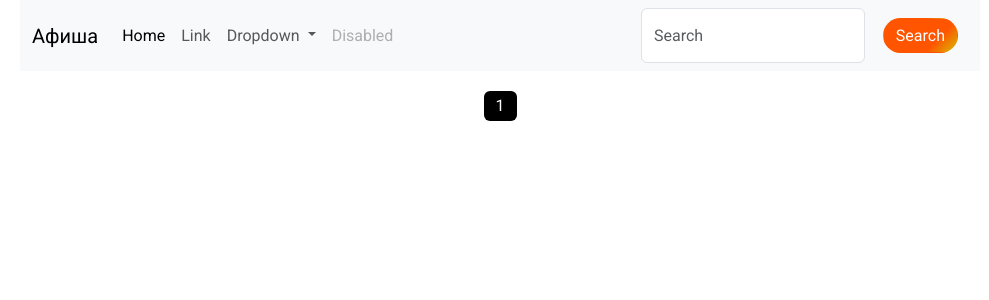
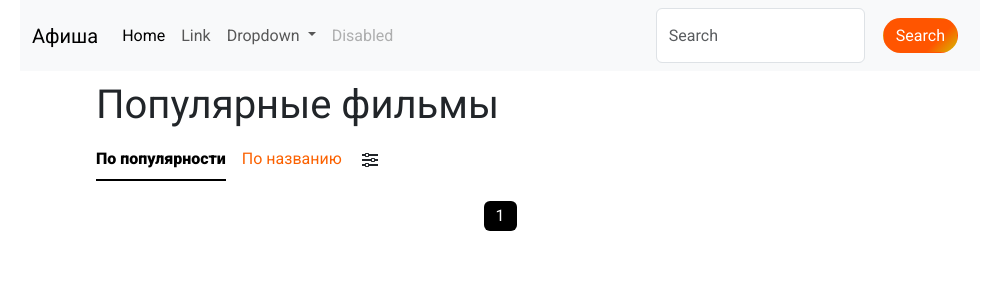
Before and after one commit to Lumberj3ck/Cinema, a Django app: page /movies/ in a window 1280 px wide. Shown: the top 300 px of the page, without its empty margins (140-1129 px from the left). Run offline with Django 4.2, Linux system fonts and the light colour scheme; data that the repository does not hold is empty.

Commit message:
minor updates updated filter added filter by genre

```diff
--- a/FilmLibrary/static/FilmLibrary/style_for_film_list.css
+++ /dev/null
@@ -1,183 +0,0 @@
-/*Stylesheet for film list at url /movies */
-* {
-    box-sizing: border-box;
-    margin: 0;
-    padding: 0;
-}
-
-body {
-    font-family: 'Roboto', sans-serif;
-}
-
-.wrapper {
-    margin: 0 auto;
-    max-width: 1050px;
-}
-
-.card_counter {
-    display: flex;
-    min-width: 24px;
-    flex-direction: column;
-}
-
-.card-body {
-    display: flex;
-}
-
-.card_img {
-    width: 72px;
-    min-width: 72px;
-    height: 108px;
-}
-
-.card_wraps {
-    /*padding: 10px;*/
-    margin-left: 20px;
-    display: flex;
-    width: 100%;
-    justify-content: space-between;
-}
-
-.card-title {
-    font-size: 18px;
-    font-weight: 500;
-    line-height: 22px;
-}
-
-.card-text {
-    font-size: 13px;
-    line-height: 16px;
-}
-
-.sub_field {
-    margin-bottom: 4px;
-    opacity: 0.6;
-    color: #5c5e5f;
-    font-size: 12px;
-    font-style: normal;
-    font-weight: 700;
-    line-height: normal;
-}
-
-.sub_field:first-child {
-    opacity: 0.95;
-    margin-bottom: 10px;
-}
-
-.card {
-    border-radius: 16px;
-    transition-timing-function: ease-out;
-    transition-duration: .15s;
-    transition-property: background-color;
-    border: none;
-    border-bottom: 0.09px solid rgba(176, 176, 176, 0.37);
-    display: block;
-}
-
-.card:hover {
-    background-color: rgba(220, 218, 218, 0.22);
-}
-
-.btn {
-    width: 90px;
-    /*min-width: 50%;*/
-    height: 35px;
-    display: flex;
-    align-items: center;
-    justify-content: center;
-    color: white !important;
-    background: linear-gradient(135deg, #f50 69.93%, #d6bb00);
-    border-radius: 40px;
-    transition: transform .2s ease-out;
-    margin: 10px;
-
-}
-
-.btn:hover {
-    background: linear-gradient(135deg, #eb4e00 69.91%, #c5ac00);
-    /*width: 95px;*/
-    /*height: 40px;*/
-    transform: scale(1.05);
-}
-
-.pagination {
-    margin: 20px 0;
-    font-size: 13px;
-    justify-content: center;
-    --bs-pagination-color: black;
-    --bs-pagination-active-color: white;
-    --bs-pagination-active-bg: black;
-    --bs-pagination-active-border-color: #2a2929;
-    gap: 7px;
-    --bs-pagination-hover-color: none;
-    --bs-pagination-hover-bg: rgba(167, 166, 166, 0.15);
-    --bs-pagination-focus-color: none;
-    --bs-pagination-focus-bg: none;
-    --bs-pagination-focus-box-shadow: rgba(0, 0, 0, 0.1) 0px 4px 12px;
-    --bs-pagination-border-width: none;
-    --bs-pagination-border-color: none;
-    --bs-pagination-bg: none;
-    font-weight: 500;
-    line-height: 18px;
-}
-
-.rating-positive {
-    color: #7aba13;
-}
-
-.rating-neutral {
-    color: #777;
-}
-
-.rating-negative {
-    color: red;
-}
-
-.nav {
-    --bs-nav-link-color: #fb6100;
-    --bs-nav-tabs-link-hover-border-color: black;
-    --bs-nav-link-hover-color: #fb6100;
-    --bs-nav-link-font-weight: 500;
-    --bs-nav-tabs-link-active-color: black;
-    --bs-nav-tabs-link-active-bg: black;
-    --bs-nav-tabs-link-active-border-color: black;
-    --bs-nav-link-focus-box-shadow: black;
-    --bs-nav-item-focus-box-shadow: black;
-    --bs-nav-link-transition: black;
-
-}
-
-.nav-underline .nav-link:focus, .nav-underline {
-    /*border: 0.1px solid black;*/
-}
-
-.nav-link:focus {
-  text-decoration: none !important;
-    border:none !important;
-}
-
-@media (min-width: 200px) {
-    .container, .container-md, .container-sm {
-        max-width: 100%;
-    }
-
-    .sub_field:last-child {
-        display: none;
-    }
-}
-
-@media (min-width: 576px) {
-    .container, .container-md, .container-sm {
-        max-width: 540px;
-    }
-
-    .sub_field:last-child {
-        display: block;
-    }
-}
-
-@media (min-width: 768px) {
-    .container, .container-md, .container-sm {
-        max-width: 65%;
-    }
-}
--- /dev/null
+++ b/FilmLibrary/static/spam/style_for_film_list.css
@@ -0,0 +1,223 @@
+/*Stylesheet for film list at url /movies */
+* {
+    box-sizing: border-box;
+    margin: 0;
+    padding: 0;
+}
+
+body {
+    font-family: 'Roboto', sans-serif;
+}
+
+.wrapper {
+    margin: 0 auto;
+    max-width: 1050px;
+}
+
+.card_counter {
+    display: flex;
+    min-width: 24px;
+    flex-direction: column;
+}
+
+.card-body {
+    display: flex;
+}
+
+.card_img {
+    width: 72px;
+    min-width: 72px;
+    height: 108px;
+}
+
+.card_wraps {
+    /*padding: 10px;*/
+    margin-left: 20px;
+    display: flex;
+    width: 100%;
+    justify-content: space-between;
+}
+
+.card-title {
+    font-size: 18px;
+    font-weight: 500;
+    line-height: 22px;
+}
+
+.card-text {
+    font-size: 13px;
+    line-height: 16px;
+}
+
+.sub_field {
+    margin-bottom: 4px;
+    opacity: 0.6;
+    color: #5c5e5f;
+    font-size: 12px;
+    font-style: normal;
+    font-weight: 700;
+    line-height: normal;
+}
+
+.sub_field:first-child {
+    opacity: 0.95;
+    margin-bottom: 10px;
+}
+
+.card {
+    border-radius: 16px;
+    transition-timing-function: ease-out;
+    transition-duration: .15s;
+    transition-property: background-color;
+    border: none;
+    border-bottom: 0.09px solid rgba(176, 176, 176, 0.37);
+    display: block;
+}
+
+.card:hover {
+    background-color: rgba(220, 218, 218, 0.22);
+}
+
+.btn {
+    width: max-content;
+    /*min-width: 50%;*/
+    height: 35px;
+    display: flex;
+    align-items: center;
+    justify-content: center;
+    color: white !important;
+    background: linear-gradient(135deg, #f50 69.93%, #d6bb00);
+    border-radius: 40px;
+    transition: transform .2s ease-out;
+    margin: 10px;
+
+}
+
+.btn:hover {
+    background: linear-gradient(135deg, #eb4e00 69.91%, #c5ac00);
+    /*width: 95px;*/
+    /*height: 40px;*/
+    transform: scale(1.05);
+}
+.filter_settings {
+  /* Сбросим границу, фон и отступы */
+  border: none;
+  background-color: transparent;
+  margin-left: 10px;
+  padding: 10px;
+  cursor: pointer;
+  text-decoration: none;
+  outline: none;
+  font-family: inherit;
+  font-size: inherit;
+  color: inherit;
+    display: grid;
+    align-items: center;
+    justify-content: center;
+}
+.filter_settings:hover{
+    background-color: rgba(165, 165, 165, 0.12);
+}
+.pagination {
+    margin: 20px 0;
+    font-size: 13px;
+    justify-content: center;
+    --bs-pagination-color: black;
+    --bs-pagination-active-color: white;
+    --bs-pagination-active-bg: black;
+    --bs-pagination-active-border-color: #2a2929;
+    gap: 7px;
+    --bs-pagination-hover-color: none;
+    --bs-pagination-hover-bg: rgba(167, 166, 166, 0.15);
+    --bs-pagination-focus-color: none;
+    --bs-pagination-focus-bg: none;
+    --bs-pagination-focus-box-shadow: rgba(0, 0, 0, 0.1) 0px 4px 12px;
+    --bs-pagination-border-width: none;
+    --bs-pagination-border-color: none;
+    --bs-pagination-bg: none;
+    font-weight: 500;
+    line-height: 18px;
+}
+
+.rating-positive {
+    color: #7aba13;
+}
+
+.rating-neutral {
+    color: #777;
+}
+
+.rating-negative {
+    color: red;
+}
+
+.nav {
+    --bs-nav-link-color: #fb6100;
+    --bs-nav-tabs-link-hover-border-color: black;
+    --bs-nav-link-hover-color: #fb6100;
+    --bs-nav-link-font-weight: 500;
+    --bs-nav-tabs-link-active-color: black;
+    --bs-nav-tabs-link-active-bg: black;
+    --bs-nav-tabs-link-active-border-color: black;
+}
+
+.nav-link {
+    --bs-focus-ring-color: none;
+}
+
+.radio_item {
+    display: block;
+    margin-bottom: 10px;
+}
+
+.icon {
+    display: inline-block;
+    width: 1em;
+    height: 1em;
+    stroke-width: 0;
+    stroke: currentColor;
+    fill: currentColor;
+}
+
+.btn-close{
+    --bs-btn-close-focus-shadow:none;
+}
+[type='radio'] {
+    border-radius: 50%;
+}
+
+[type='radio'], [type='checkbox'] {
+    --color-bg: #fff;
+    width: 20px;
+    height: 20px;
+    border: 0.1px solid rgba(148, 148, 148, 0.23);
+    background-color: white;
+}
+.filter__inner{
+    display: flex;
+}
+@media (min-width: 200px) {
+    .container, .container-md, .container-sm {
+        max-width: 100%;
+    }
+
+    .sub_field:last-child {
+        display: none;
+    }
+}
+
+@media (min-width: 576px) {
+    .container, .container-md, .container-sm {
+        max-width: 540px;
+    }
+
+    .sub_field:last-child {
+        display: block;
+    }
+}
+
+@media (min-width: 768px) {
+    .container, .container-md, .container-sm {
+        max-width: 65%;
+    }
+}
--- a/FilmLibrary/views.py
+++ b/FilmLibrary/views.py
@@ -39,11 +39,24 @@
 
 def list_of_films(request):
     films = Film.objects.all()
+    category = request.GET.get('sort-by')
+    genre = request.GET.get('genre')
+    if category not in ('rating', 'name'):
+        category = '-rating'
+    category = '-rating' if category == 'rating' else category
+    if genre and genre.isdigit():
+        films = Film.objects.filter(genres=genre)
+        # premiers = models.Collection.objects.get(name='Премьеры').films.filter(genres=genre)
+    else:
+        films = Film.objects.order_by(category)
+        # premiers = models.Collection.objects.get(name='Премьеры').films.order_by(category)
+    sort_by_name = category == 'name'
     slicer, current_page_number, page_obj = with_pagination(films, request)
     return render(request, 'FilmLibrary/list_of_films.html',
                       {'page_obj': page_obj,
                        'slicer': slicer,
                        'num_page': int(current_page_number),
+                       'sort_by_name': sort_by_name,
                        })
 
 
@@ -54,7 +67,7 @@
 
 def director_detail(request, director_slug):
     director = get_object_or_404(Director, slug=director_slug)
-    return render(request, 'FilmLibrary/actor_detail.html', {'actor': director})
+    return render(request, 'FilmLibrary/director_detail.html', {'actor': director})
 
 
 def actor_detail(request, actor_slug):
--- a/film_collections/views.py
+++ b/film_collections/views.py
@@ -4,10 +4,14 @@
 
 def premiere(request):
     category = request.GET.get('sort-by')
+    genre = request.GET.get('genre')
     if category not in ('rating', 'name'):
         category = '-rating'
     category = '-rating' if category == 'rating' else category
-    premiers = models.Collection.objects.get(name='Премьеры').films.order_by(category)
+    if genre and genre.isdigit():
+        premiers = models.Collection.objects.get(name='Премьеры').films.filter(genres=genre)
+    else:
+        premiers = models.Collection.objects.get(name='Премьеры').films.order_by(category)
     sort_by_name = category == 'name'
     slicer, current_page_number, page_obj = views.with_pagination(premiers, request, by_page=21)
     return render(request, 'FilmLibrary/film_premieres.html',
--- a/templates/FilmLibrary/film_detail.html
+++ b/templates/FilmLibrary/film_detail.html
@@ -4,6 +4,8 @@
     {% load static %}
     <meta charset="UTF-8">
     <title>{{ film.name }}</title>
+    <meta name="viewport" content="width=device-width, initial-scale=1" />
+
 {#    <link rel="stylesheet" href="../../FilmLibrary/static/FilmLibrary/style_for_film_detail.css">#}
     <link rel="stylesheet" href="{% static 'FilmLibrary/white_theme_for_film_detail.css' %}">
     <link rel="preconnect" href="https://fonts.googleapis.com">
--- a/templates/FilmLibrary/list_of_actors.html
+++ b/templates/FilmLibrary/list_of_actors.html
@@ -4,6 +4,8 @@
     {% load static %}
     <meta charset="UTF-8">
     <title>Актеры</title>
+    <meta name="viewport" content="width=device-width, initial-scale=1" />
+
     <link href="https://cdn.jsdelivr.net/npm/bootstrap@5.3.0/dist/css/bootstrap.min.css" rel="stylesheet">
     <link rel="stylesheet" href="{% static 'style_for_actor_list.css' %}">
 </head>
--- a/templates/FilmLibrary/list_of_films.html
+++ b/templates/FilmLibrary/list_of_films.html
@@ -2,14 +2,15 @@
 <html lang="en">
 <head>
     <meta charset="UTF-8">
-    <title>Films</title>
+    <meta name="viewport" content="width=device-width, initial-scale=1"/>
+    <title>{% block title %}Популярные фильмы{% endblock %}</title>
     {% load static %}
     <link rel="preconnect" href="https://fonts.googleapis.com">
     <link rel="preconnect" href="https://fonts.gstatic.com" crossorigin>
     <link href="https://fonts.googleapis.com/css2?family=Roboto:wght@300;400;900&display=swap" rel="stylesheet">
     <link href="https://cdn.jsdelivr.net/npm/bootstrap@5.3.0/dist/css/bootstrap.min.css" rel="stylesheet"
           integrity="sha384-9ndCyUaIbzAi2FUVXJi0CjmCapSmO7SnpJef0486qhLnuZ2cdeRhO02iuK6FUUVM" crossorigin="anonymous">
-    <link rel="stylesheet" href="{% static 'FilmLibrary/style_for_film_list.css' %}">
+    <link rel="stylesheet" href="{% static 'spam/style_for_film_list.css' %}">
     {#    <link rel="stylesheet" href="../../FilmLibrary/static/style_for_film_list.css">/#}
 </head>
 <body>
@@ -59,8 +60,79 @@
 <!-- /.navbar -->
 {% load custom_tags %}
 <div class="container">
-        {% block premiere %}
-    {% endblock %}
+    <div class="offcanvas offcanvas-start" tabindex="-1" id="offcanvas" aria-labelledby="offcanvasLabel">
+        <div class="offcanvas-header">
+            <h2 style="margin-bottom: 10px">Жанры</h2>
+            <button type="button" class="btn-close" data-bs-dismiss="offcanvas" aria-label="Close"></button>
+        </div>
+        <div class="offcanvas-body">
+            <div class="radio_item"><input class='check_box_item' type="radio" name="option" value="1" id="option1">
+                <label for="option1">Драмма</label></div>
+            <div class="radio_item"><input class='check_box_item' type="radio" name="option" value="3" id="option2">
+                <label for="option2">Комедия</label>
+            </div>
+            <div class="radio_item"><input class='check_box_item' type="radio" name="option" value="4" id="option3">
+                <label for="option3">Криминал</label>
+            </div>
+            <div class="radio_item"><input class='check_box_item' type="radio" name="option" value="5" id="option4">
+                <label for="option4">Боевик</label>
+            </div>
+            <div class="radio_item"><input class='check_box_item' type="radio" name="option" value="8" id="option5">
+                <label for="option5">Мультфильм</label>
+            </div>
+            <div class="radio_item"><input class='check_box_item' type="radio" name="option" value="11" id="option6">
+                <label for="option6">Ужасы</label>
+            </div>
+            <div class="radio_item"><input class='check_box_item' type="radio" name="option" value="14" id="option7">
+                <label for="option7">Биография</label>
+            </div>
+            <div class="radio_item"><input class='check_box_item' type="radio" name="option" value="20" id="option8">
+                <label for="option8">Аниме</label>
+            </div>
+            <div class="radio_item"><input class='check_box_item' type="radio" name="option" value="21" id="option9">
+                <label for="option9">Фантастика</label>
+            </div>
+            <!-- Кнопка "Применить" -->
+            <button class="btn" id="applyButton">Применить</button>
+        </div>
+    </div>
+    <div class="filter" style="margin-right: auto"><h1 style="margin: 10px auto;">
+        {% block page_name %}Популярные фильмы{% endblock %}
+    </h1>
+        <div class="filter__inner">
+            <ul class="nav nav-underline">
+                <li class="nav-item">
+                    <a class="nav-link{% if not sort_by_name %} active{% endif %} focus-ring focus-ring-dark"
+                       aria-current="page"
+                       href="?sort-by=rating">По
+                        популярности</a>
+                </li>
+                <li class="nav-item">
+                    <a class="nav-link{% if sort_by_name %} active{% endif %} focus-ring focus-ring-secondary"
+                       href="?sort-by=name">По названию</a>
+                </li>
+            </ul>
+            <button class="filter_settings" type="button" data-bs-toggle="offcanvas" data-bs-target="#offcanvas"
+                    aria-controls="offcanvas">
+                <svg class="icon icon-equalizer" role="img">
+                    <use xlink:href="#icon-equalizer">
+                        <symbol id="icon-equalizer" viewBox="0 0 32 32">
+                            <path d="M14 4v-0.5c0-0.825-0.675-1.5-1.5-1.5h-5c-0.825 0-1.5 0.675-1.5 1.5v0.5h-6v4h6v0.5c0 0.825 0.675 1.5 1.5 1.5h5c0.825 0 1.5-0.675 1.5-1.5v-0.5h18v-4h-18zM8 8v-4h4v4h-4zM26 13.5c0-0.825-0.675-1.5-1.5-1.5h-5c-0.825 0-1.5 0.675-1.5 1.5v0.5h-18v4h18v0.5c0 0.825 0.675 1.5 1.5 1.5h5c0.825 0 1.5-0.675 1.5-1.5v-0.5h6v-4h-6v-0.5zM20 18v-4h4v4h-4zM14 23.5c0-0.825-0.675-1.5-1.5-1.5h-5c-0.825 0-1.5 0.675-1.5 1.5v0.5h-6v4h6v0.5c0 0.825 0.675 1.5 1.5 1.5h5c0.825 0 1.5-0.675 1.5-1.5v-0.5h18v-4h-18v-0.5zM8 28v-4h4v4h-4z"></path>
+                        </symbol>
+                    </use>
+                </svg>
+            </button>
+        </div>
+    </div>
+    <script>document.getElementById('applyButton').addEventListener('click', function () {
+        var selectedOption = document.querySelector('input[name="option"]:checked').value;
+        var urlParams = new URLSearchParams(window.location.search);
+        urlParams.set('genre', selectedOption);
+        var newUrl = window.location.pathname + '?' + urlParams.toString();
+        window.location.href = newUrl;
+    });
+    </script>
+
     <div class="wrapper">
         {% for film in page_obj %}
             <div class="card w-100">
```
Also changed, not shown: To do.md (+2 -0 lines), templates/FilmLibrary/actor_detail.html (+9 -1 lines), templates/FilmLibrary/director_detail.html (added, +7 -0 lines), templates/FilmLibrary/film_premieres.html (+5 -17 lines), templates/FilmLibrary/film_premieres1.html (added, +79 -0 lines).
